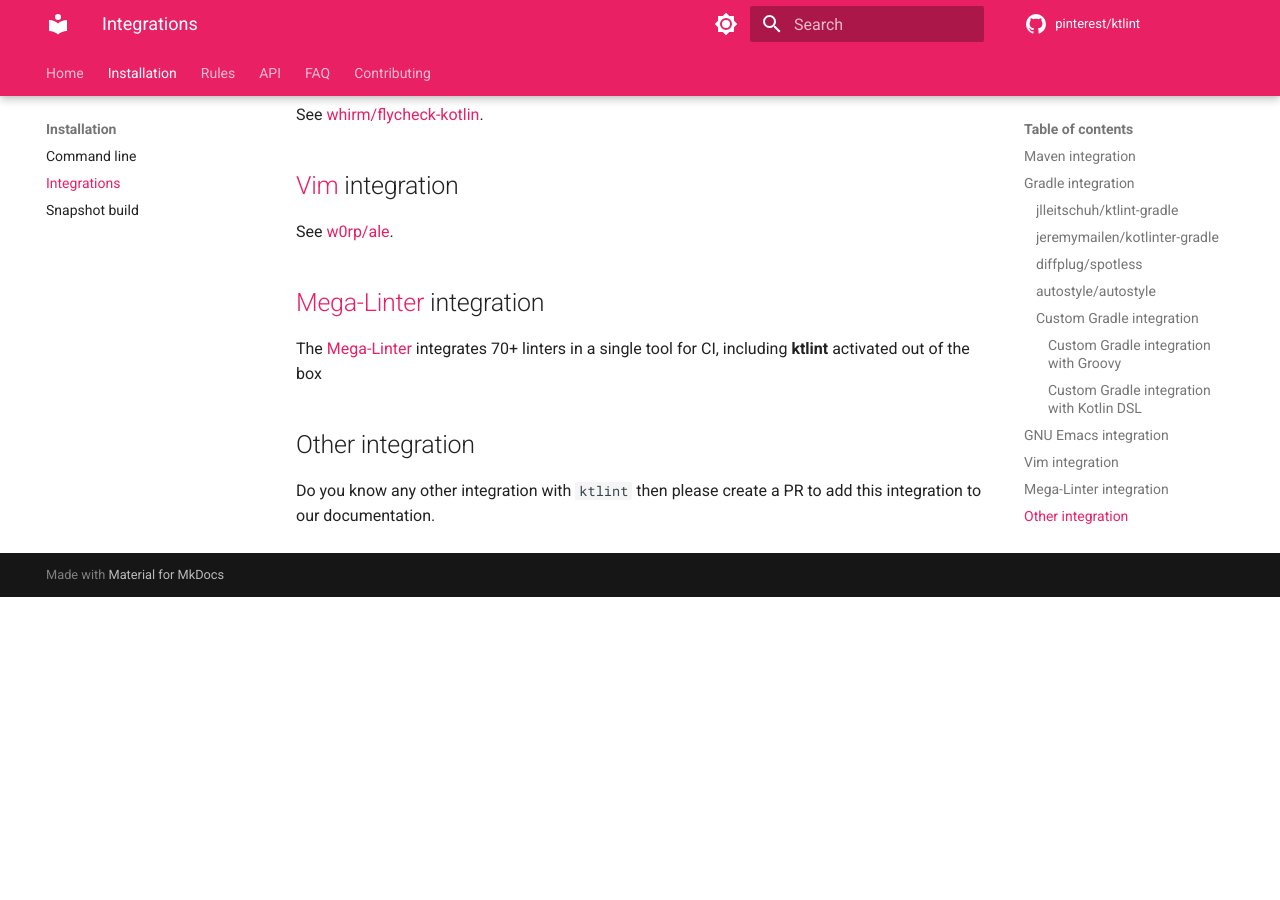
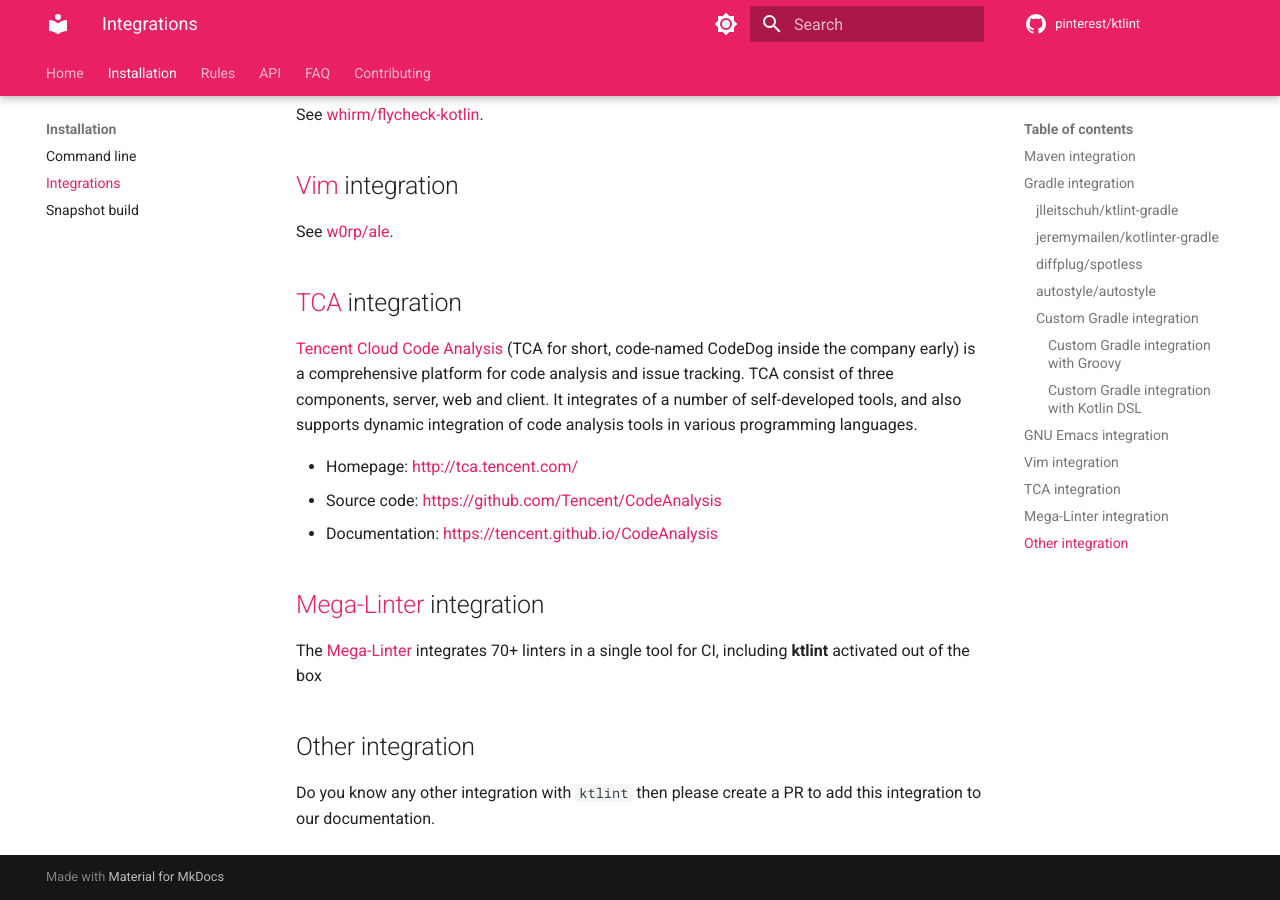
Before and after one commit to pinterest/ktlint, an MkDocs documentation site: the page built from documentation/release-latest/docs/install/integrations.md, in a window 1280 px wide and 900 px high, scrolled down 5002 px. Built offline with MkDocs 1.6.1 and Material for MkDocs 9.7.7, drawn with Linux system fonts in a browser that asks for light colours; comment, search, counter and statistics services are not loaded; the version menu is left out; before the commit the page ends 5599 px from its top, so only the background shows below that.

Commit message:
:memo: update integrations md

```diff
--- a/documentation/release-latest/docs/install/integrations.md
+++ b/documentation/release-latest/docs/install/integrations.md
@@ -216,6 +216,14 @@
 
 See [w0rp/ale](https://github.com/w0rp/ale).
 
+## [TCA](http://tca.tencent.com/) integration
+
+[Tencent Cloud Code Analysis](http://tca.tencent.com/) (TCA for short, code-named CodeDog inside the company early) is a comprehensive platform for code analysis and issue tracking. TCA consist of three components, server, web and client. It integrates of a number of self-developed tools, and also supports dynamic integration of code analysis tools in various programming languages.
+
+* Homepage: [http://tca.tencent.com/](http://tca.tencent.com/)
+* Source code: [https://github.com/Tencent/CodeAnalysis](https://github.com/Tencent/CodeAnalysis)
+* Documentation: [https://tencent.github.io/CodeAnalysis](https://tencent.github.io/CodeAnalysis)
+
 ## [Mega-Linter](https://nvuillam.github.io/mega-linter/) integration
 
 The [Mega-Linter](https://nvuillam.github.io/mega-linter/) integrates 70+ linters in a single tool for CI, including **ktlint** activated out of the box
```
